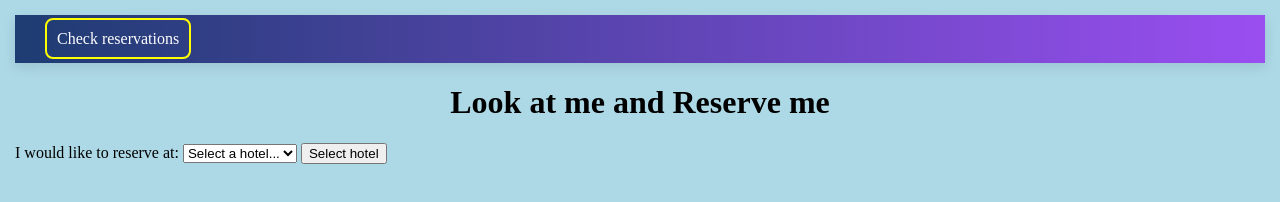
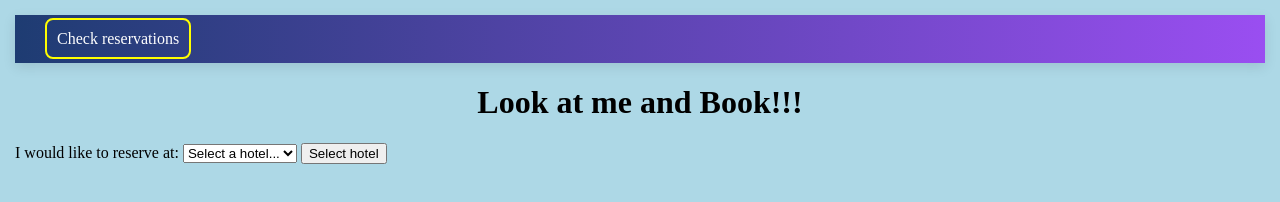
Before and after one commit to yaroslavdomb/DevOps_project3, a plain HTML site: page frontend-repo/HTML/index.html in a window 1280 px wide. Drawn offline with Linux system fonts and the light colour scheme; no server answers.

Commit message:
FE - test CI/CD for single webhook-4

```diff
--- a/frontend-repo/HTML/index.html
+++ b/frontend-repo/HTML/index.html
@@ -13,7 +13,7 @@
         </header>
 
         <main>
-            <h1 class="txt-center">Look at me and Reserve me</h1>
+            <h1 class="txt-center">Look at me and Book!!!</h1>
 
             <div class="search-hotel-container">
                 <label for="search-hotel">I would like to reserve at: </label>
```
